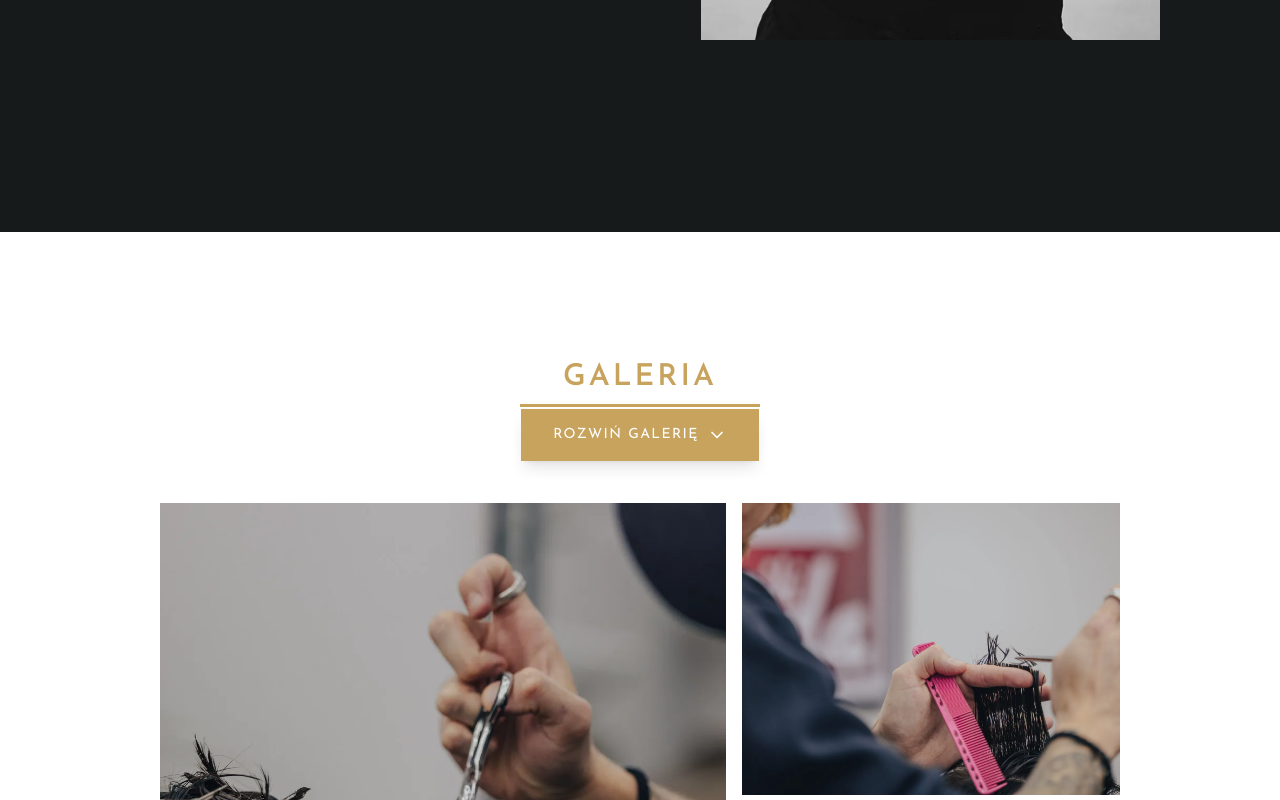
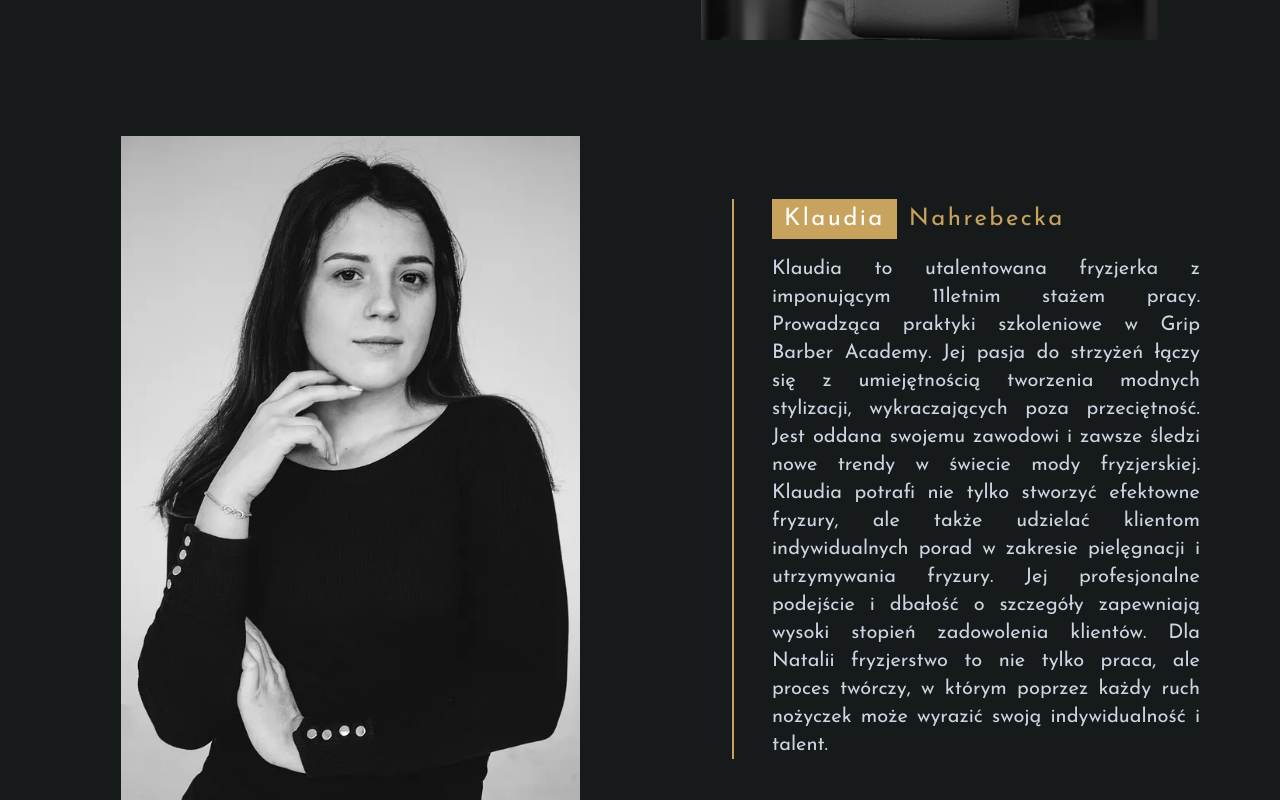
Before and after one commit to dawidzabrzenski/gripbarber2026, a React (Vite) app: page / in a window 1280 px wide. Shown: the part 8000-8800 px from the top of the page. Built offline with nearby package versions, Linux system fonts and the light colour scheme.

Commit message:
Kto jest synem kogo

```diff
--- a/src/sections/Team.jsx
+++ b/src/sections/Team.jsx
@@ -30,6 +30,13 @@ const team = [
     image: "/img/team/team-alicja.webp",
     description:
       "Alicja to fryzjerka z ponad 11–12-letnim doświadczeniem, która swoją zawodową drogę rozpoczęła już w wieku 16 lat. Ukończyła szkołę w zawodzie fryzjer z tytułem czeladnika, co daje jej solidne rzemieślnicze podstawy. W pracy łączy precyzję z kreatywnością, a jej styl szkolenia jest konkretny, cierpliwy i nastawiony na realne umiejętności, które kursanci mogą od razu wykorzystać za fotelem. Poza barberingiem rozwija swoje artystyczne pasje — gotowanie, makijaż, rysunek, malarstwo, a w przyszłości również tatuaż. Ta wszechstronność sprawia, że potrafi uczyć nie tylko techniki, ale też estetyki i wyczucia formy.)",
+  },
+  {
+    firstName: "Klaudia",
+    lastName: "Nahrebecka",
+    image: "/img/team/team-klaudia.webp",
+    description:
+      "Klaudia to utalentowana fryzjerka z imponującym 11letnim stażem pracy. Prowadząca praktyki szkoleniowe w Grip Barber Academy. Jej pasja do strzyżeń łączy się z umiejętnością tworzenia modnych stylizacji, wykraczających poza przeciętność. Jest oddana swojemu zawodowi i zawsze śledzi nowe trendy w świecie mody fryzjerskiej. Klaudia potrafi nie tylko stworzyć efektowne fryzury, ale także udzielać klientom indywidualnych porad w zakresie pielęgnacji i utrzymywania fryzury. Jej profesjonalne podejście i dbałość o szczegóły zapewniają wysoki stopień zadowolenia klientów. Dla Natalii fryzjerstwo to nie tylko praca, ale proces twórczy, w którym poprzez każdy ruch nożyczek może wyrazić swoją indywidualność i talent.",
   },
 ];
 
```
Also changed, not shown: public/img/team/team-alicja.webp, public/img/team/team-klaudia.webp.
